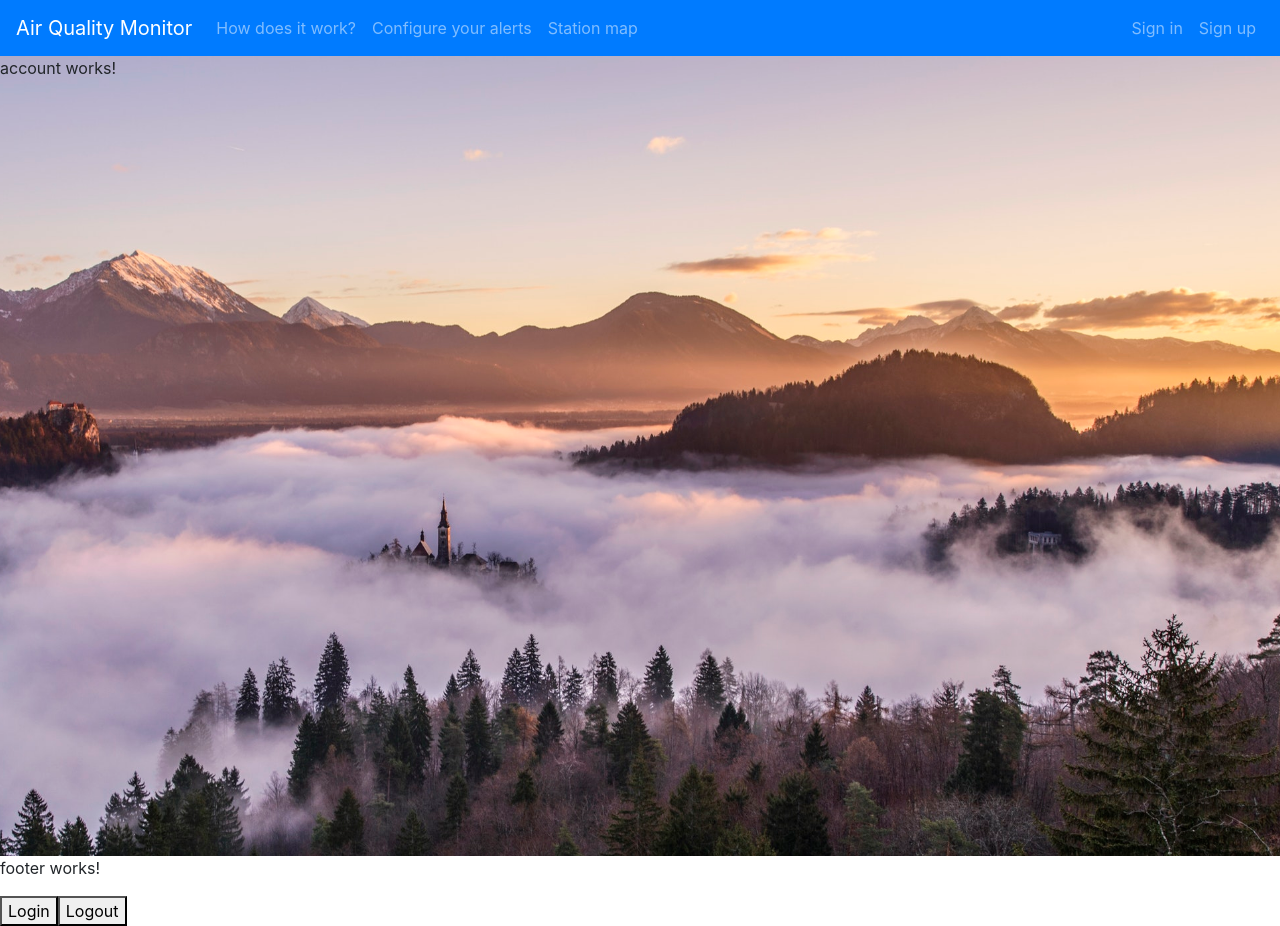
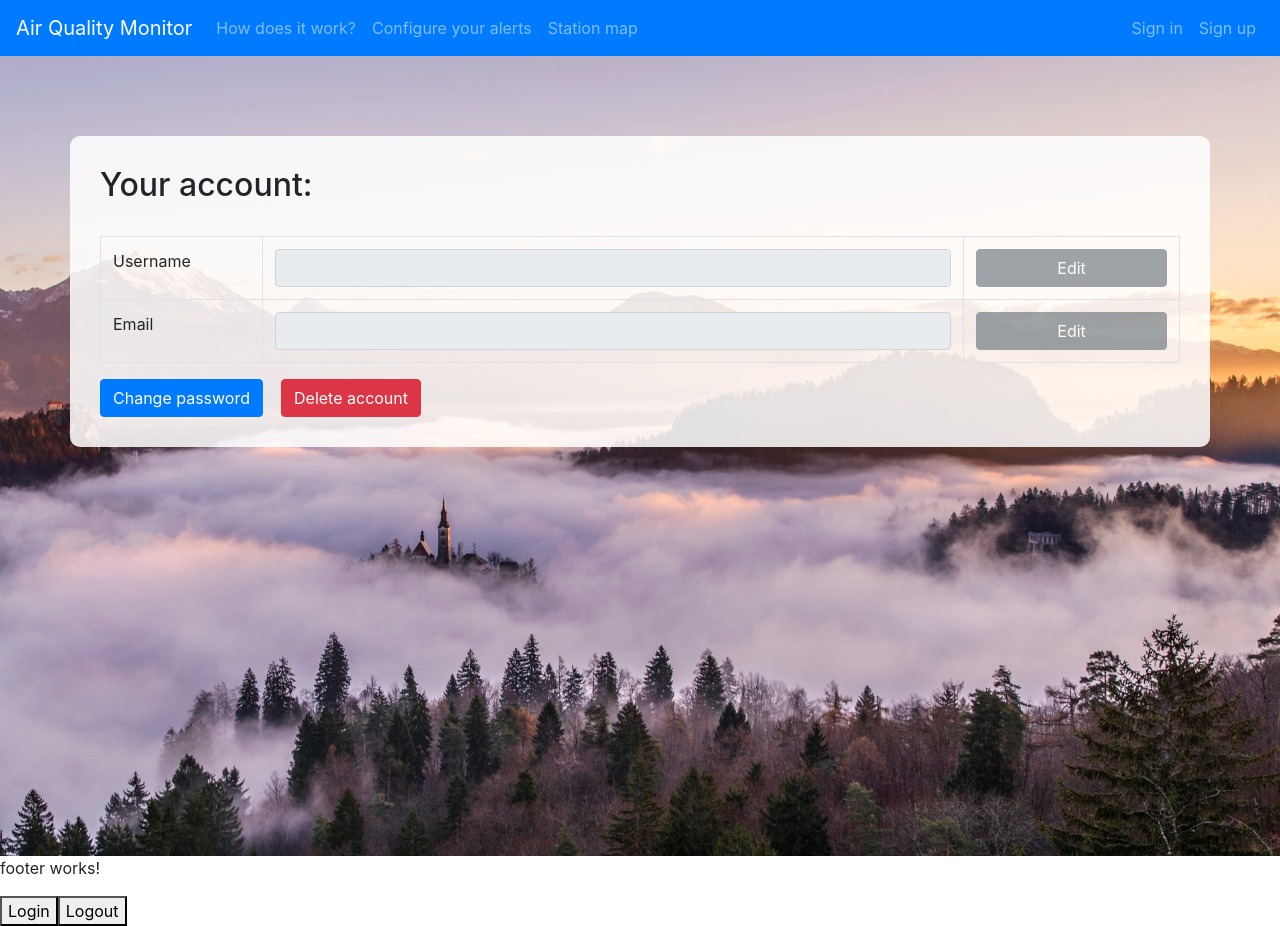
Before and after one commit to mwisnie/air-quality-monitor-frontend, an Angular app: page /account in a window 1280 px wide. Built offline with nearby package versions, Linux system fonts and the light colour scheme.

Commit message:
account view and password change v1

```diff
--- a/src/app/components/account/account.component.html
+++ b/src/app/components/account/account.component.html
@@ -1,3 +1,71 @@
-<p>
-  account works!
-</p>
+<div class="container form-background">
+<h2>Your account:</h2>
+<br>
+
+<table class="table table-bordered">
+  <tr>
+    <td style="width:15%;">Username</td>
+    <td style="width:65%;">
+      <input type="text" class="form-control" disabled [(ngModel)]="user.username">
+    </td>
+    <td style="width:20%;">
+        <button class="btn btn-secondary btn-block" disabled
+        data-toggle="tooltip" data-placement="top" [title]="notImplemented">Edit</button>
+    </td>
+  </tr>
+  <tr>
+    <td style="width:15%;">Email</td>
+    <td style="width:65%;">
+      <input type="text" class="form-control" disabled [(ngModel)]="user.email">
+    </td>
+    <td style="width:20%;">
+      <button class="btn btn-secondary btn-block" disabled
+      data-toggle="tooltip" data-placement="top" [title]="notImplemented">Edit</button>
+    </td>
+  </tr>
+</table>
+
+<table *ngIf="changingPassword" class="table table-bordered">
+  <tr>
+    <td style="width:15%;">Old password</td>
+    <td style="width:65%;">
+      <input type="password" class="form-control" #oldPassword>
+    </td>
+    <td style="width:20%;">
+    </td>
+  </tr>
+  <tr>
+    <td style="width:15%;">New password</td>
+    <td style="width:65%;">
+      <input type="password" class="form-control" #newPassword
+              (blur)="checkPasswordSimilarity(newPassword.value, newPasswordConfirm.value)">
+    </td>
+    <td style="width:20%;">
+    </td>
+  </tr>
+  <tr>
+    <td style="width:15%;">Confirm new password</td>
+    <td style="width:65%;">
+      <input type="password" class="form-control"  #newPasswordConfirm
+            (blur)="checkPasswordSimilarity(newPassword.value, newPasswordConfirm.value)">
+    </td>
+    <td style="width:20%;">
+      <button class="btn btn-primary btn-block"
+              (click)="finishPasswordChange(oldPassword.value, newPassword.value, newPasswordConfirm.value)">
+        Change password
+      </button>
+    </td>
+  </tr>
+</table>
+
+<div *ngIf="passwordError.length > 0" class="alert alert-danger">
+  {{ passwordError }}
+</div>
+
+<div *ngIf="!changingPassword">
+  <button class="btn btn-primary" (click)="startPasswordChange()">Change password</button>
+  &nbsp;&nbsp;
+  <button class="btn btn-danger">Delete account</button>
+</div>
+
+</div>
--- a/src/app/components/account/account.component.ts
+++ b/src/app/components/account/account.component.ts
@@ -1,17 +1,72 @@
-import { Component, OnInit } from '@angular/core';
+import { Component, OnInit, OnDestroy, OnChanges, DoCheck } from '@angular/core';
 import { AuthenticationService } from '../../services/authentication.service';
 import { User } from '../../model/User';
+import { Subscription } from 'rxjs';
 
 @Component({
   selector: 'app-account',
   templateUrl: './account.component.html',
   styleUrls: ['./account.component.css']
 })
-export class AccountComponent implements OnInit {
+export class AccountComponent implements OnDestroy, OnInit, DoCheck {
+
+  user: User = new User();
+  userSubscr: Subscription = null;
+  notImplemented = 'Functionality not yet implemented';
+  changingPassword = false;
+  passwordError = '';
 
   constructor(private authenticationService: AuthenticationService) { }
 
-  ngOnInit() {
+  ngOnInit(): void {
+    this.getUserData();
+  }
+
+  ngDoCheck(): void {
+    this.getUserData();
+  }
+
+  ngOnDestroy(): void {
+    if (this.userSubscr !== null) {
+      this.userSubscr.unsubscribe();
+    }
+  }
+
+  getUserData(): void {
+    this.userSubscr = this.authenticationService.userLoggedSubject
+      .subscribe(user => {
+        if (user !== null) {
+          this.user = user;
+        }
+    });
+  }
+
+  startPasswordChange(): void {
+    this.changingPassword = true;
+  }
+
+  finishPasswordChange(oldPassword: string, newPassword: string, newPasswordConfirm: string): void {
+    console.log(oldPassword, newPassword, newPasswordConfirm, this.user.password);
+    console.log(btoa(oldPassword));
+    if (this.checkPasswordSimilarity(newPassword, newPasswordConfirm)) {
+      // send request
+    }
+    if (btoa(oldPassword) !== this.user.password) {
+      this.passwordError = 'Incorrect old password.';
+    }
+
+  }
+
+  checkPasswordSimilarity(newPassword: string, newPasswordConfirm: string): boolean {
+    this.passwordError = '';
+    if (newPassword.length !== 0 && newPasswordConfirm.length !== 0) {
+      this.passwordError = 'Password and confirm password fields are required.';
+    }
+    if (newPassword !== newPasswordConfirm) {
+      this.passwordError = 'Passwords do not match!';
+      return false;
+    }
+    return true;
   }
 
 }
--- a/src/app/components/navbar/navbar.component.html
+++ b/src/app/components/navbar/navbar.component.html
@@ -29,7 +29,7 @@
           <div class="dropdown-menu dropdown-menu-right" aria-labelledby="navbarDropdown">
             <a class="dropdown-item" routerLink="/account">See account data</a>
             <div class="dropdown-divider"></div>
-            <a class="dropdown-item" (click)="logout()">Logout</a>
+            <a class="dropdown-item" routerLink (click)="logout()">Logout</a>
           </div>
         </li>
       </ul>
--- a/src/app/components/navbar/navbar.component.ts
+++ b/src/app/components/navbar/navbar.component.ts
@@ -17,19 +17,19 @@ export class NavbarComponent implements OnInit, OnDestroy {
   constructor(private router: Router,
               private authenticationService: AuthenticationService) { }
 
-  ngOnInit() {
+  ngOnInit(): void {
     this.isUserLoggedInSubscr = this.authenticationService.isUserLoggedIn()
     .subscribe(isLoggedIn => {
       this.isUserLoggedIn = isLoggedIn;
     });
   }
 
+  ngOnDestroy(): void {
+    this.isUserLoggedInSubscr.unsubscribe();
+  }
+
   logout(): void {
     this.authenticationService.logout();
   }
 
-  ngOnDestroy() {
-    this.isUserLoggedInSubscr.unsubscribe();
-  }
-
 }
--- a/src/app/components/sign-in/sign-in.component.ts
+++ b/src/app/components/sign-in/sign-in.component.ts
@@ -1,31 +1,43 @@
-import { Component, OnInit } from '@angular/core';
+import { Component, OnDestroy, OnInit } from '@angular/core';
+import { Router } from '@angular/router';
+import { Subscription } from 'rxjs';
+
 import { AuthenticationService } from '../../services/authentication.service';
-import { Route, Router } from '@angular/router';
 
 @Component({
   selector: 'app-sign-in',
   templateUrl: './sign-in.component.html',
   styleUrls: ['./sign-in.component.css']
 })
-export class SignInComponent implements OnInit {
+export class SignInComponent implements OnInit, OnDestroy {
 
   username = '';
   password = '';
   isBadCredentialsErrorShown = false;
+  loginSubscr: Subscription = null;
 
   constructor(private authenticationService: AuthenticationService,
               private router: Router) { }
 
-  ngOnInit() {
+  ngOnInit(): void {
+  }
+
+  ngOnDestroy(): void {
+    if (this.loginSubscr !== null) {
+      this.loginSubscr.unsubscribe();
+    }
   }
 
   login(): void {
     this.authenticationService.login(this.username, this.password);
-    this.authenticationService.isUserLoggedIn().subscribe(isLoggedIn => {
+    this.loginSubscr = this.authenticationService.isUserLoggedIn()
+    .subscribe(isLoggedIn => {
       if (isLoggedIn) {
         this.router.navigate(['account']);
       } else {
-        this.isBadCredentialsErrorShown = true;
+        setTimeout(function() {
+          this.isBadCredentialsErrorShown = true;
+        }, 2000);
       }
     });
   }
--- a/src/app/model/User.ts
+++ b/src/app/model/User.ts
@@ -3,4 +3,5 @@ export class User {
     username: string;
     password: string;
     email: string;
+    alertOn: boolean;
 }
--- a/src/app/services/authentication.service.ts
+++ b/src/app/services/authentication.service.ts
@@ -1,6 +1,6 @@
 import { HttpClient, HttpErrorResponse, HttpHeaders, HttpResponse } from '@angular/common/http';
 import { Injectable } from '@angular/core';
-import { Observable, Subject } from 'rxjs';
+import { Observable, Subject, BehaviorSubject } from 'rxjs';
 import { map } from 'rxjs/operators';
 
 import { User } from '../model/User';
@@ -20,7 +20,7 @@ const httpOptions = {
 })
 export class AuthenticationService {
 
-  userLoggedSubject = new Subject<User>();
+  userLoggedSubject = new BehaviorSubject<User>(null);
   jwtToken = new Subject<string>();
 
   constructor(private httpClient: HttpClient,
```
